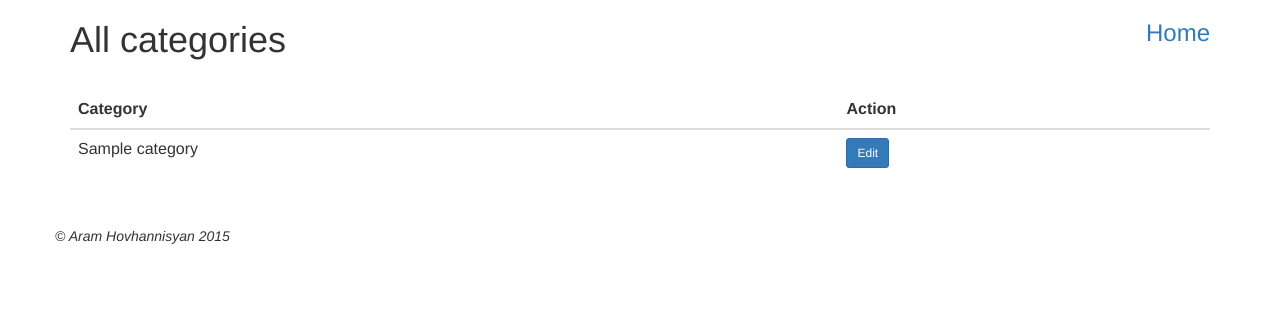
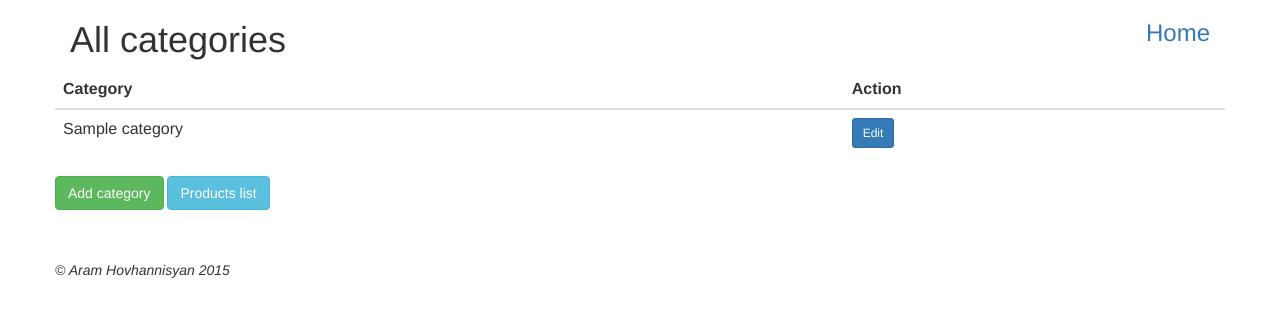
Before and after one commit to araminho/product_testproject, a CodeIgniter app: page /database/categories in a window 1280 px wide. Shown: the top 317 px of the page. Run offline with CodeIgniter, Linux system fonts and the light colour scheme; tables that the repository leaves empty or names only in its code hold one stand-in row (values such as "Sample post").

Commit message:
categories CRU

```diff
--- a/application/controllers/Categories.php
+++ b/application/controllers/Categories.php
@@ -31,12 +31,14 @@ class Categories extends CI_Controller {
         $data['categories'] = $this->categories_model->get_categories($categoryId);
     }*/
 
+
     public function create()
     {
         $this->load->helper('form');
         $this->load->library('form_validation');
 
         $data['title'] = 'Create a category';
+        //echo "<pre>"; print_r($this->categories_model->get_categories()); exit;
 
         $this->form_validation->set_rules('title', 'Title', 'required');
 
@@ -49,8 +51,42 @@ class Categories extends CI_Controller {
         }
         else
         {
-            $this->categories_model->set_categories();
+            $this->categories_model->add_category();
+            $data['title'] = 'Congratulations';
+            $this->load->view('templates/header', $data);
             $this->load->view('categories/success');
+            $this->load->view('templates/footer');
         }
     }
+
+    public function edit($categorytId = 0)
+    {
+        $this->load->helper('form');
+        $this->load->library('form_validation');
+
+        $data['title'] = 'Edit category';
+        $data['category'] = $this->categories_model->get_category($categorytId);
+        //echo "<pre>"; print_r($this->products_model->get_product($productId)); exit;
+
+
+        $this->form_validation->set_rules('title', 'Title', 'required');
+
+        if ($this->form_validation->run() === FALSE)
+        {
+            $this->load->view('templates/header', $data);
+            $this->load->view('categories/edit');
+            $this->load->view('templates/footer');
+        }
+        else
+        {
+            $this->categories_model->update_category();
+            $data['title'] = 'Edit category';
+            $data['category'] = $this->categories_model->get_category($categorytId);
+            $data['message'] = "Category updated";
+            $this->load->view('templates/header', $data);
+            $this->load->view('categories/edit');
+            $this->load->view('templates/footer');
+        }
+    }
+
 }
--- a/application/controllers/Products.php
+++ b/application/controllers/Products.php
@@ -43,7 +43,7 @@ class Products extends CI_Controller {
         $data['categories'] = $this->categories_model->get_categories();
 
         $this->form_validation->set_rules('title', 'Title', 'required');
-        $this->form_validation->set_rules('description', 'Description', 'required');
+        //$this->form_validation->set_rules('description', 'Description', 'required');
 
         if ($this->form_validation->run() === FALSE)
         {
--- a/application/models/Categories_model.php
+++ b/application/models/Categories_model.php
@@ -15,11 +15,25 @@ class Categories_model extends CI_Model {
         return $query->result_array();
     }
 
-    public function set_categories()
+    public function get_category($categoryId = 0)
+    {
+        if (!$categoryId)
+        {
+            return false;
+        }
+
+        //$query = $this->db->get('products');
+        $this->db->select('*');
+        $this->db->from('categories');
+        $this->db->where('cat_id', $categoryId);
+        $query = $this->db->get();
+        $row = $query->row_array();
+        return $row;
+    }
+
+    public function add_category()
     {
         $this->load->helper('url');
-
-        //$slug = url_title($this->input->post('title'), 'dash', TRUE);
 
         $data = array(
             'cat_title' => $this->input->post('title')
@@ -27,4 +41,16 @@ class Categories_model extends CI_Model {
 
         return $this->db->insert('categories', $data);
     }
+
+    public function update_category()
+    {
+        $this->load->helper('url');
+
+        $data = array(
+            'cat_title' => $this->input->post('title'),
+        );
+        $this->db->where('cat_id', $this->input->post('id'));
+
+        return $this->db->update('categories', $data);
+    }
 }
--- a/application/views/categories/index.php
+++ b/application/views/categories/index.php
@@ -1,4 +1,4 @@
-<h2><?php //echo $title; ?></h2>
+<div class="row">
     <?php if (!empty($categories)){ ?>
         <table class="table">
             <thead>
@@ -11,10 +11,20 @@
                 <tr>
                     <td><?php echo $category['cat_title']; ?></td>
                     <td>
-                    <a href="<?php echo base_url('categories/create/'.$category['cat_id']); ?>" class="btn btn-primary btn-sm">Edit</a>
+                        <a href="<?php echo base_url('categories/edit/'.$category['cat_id']); ?>" class="btn btn-primary btn-sm">Edit</a>
                     </td>
                 </tr>
 
             <?php } ?>
         </table>
+    <?php } else { ?>
+        <div class="row">
+            No categories
+        </div>
     <?php } ?>
+</div>
+
+<div class="row">
+    <a href="<?php echo base_url('categories/create'); ?>" class="btn btn-success">Add category</a>
+    <a href="<?php echo base_url(''); ?>" class="btn btn-info">Products list</a>
+</div>
--- a/application/views/products/edit.php
+++ b/application/views/products/edit.php
@@ -2,7 +2,7 @@
 <div class="row">
     <?php if (validation_errors()) { ?>
         <div class="col-sm-12">
-            <p class="alert alert-warning"><?php echo validation_errors(); ?></p>
+            <div class="alert alert-danger"><?php echo validation_errors(); ?></div>
         </div>
     <?php } ?>
 
@@ -35,5 +35,6 @@
             <?php } ?>
         </select>
     </div>
-    <button type="submit" class="btn btn-primary">Submit</button>
+    <a href="<?php echo base_url(''); ?>" class="btn btn-default">Back</a>
+    <button type="submit" class="btn btn-primary ">Submit</button>
 </form>
```
Also changed, not shown: application/views/categories/create.php (+8 -1 lines), application/views/categories/edit.php (added, +25 -0 lines), application/views/products/create.php (+8 -1 lines), application/views/products/index.php (+0 -9 lines). Lines whose indentation alone changed are shown as unchanged.
